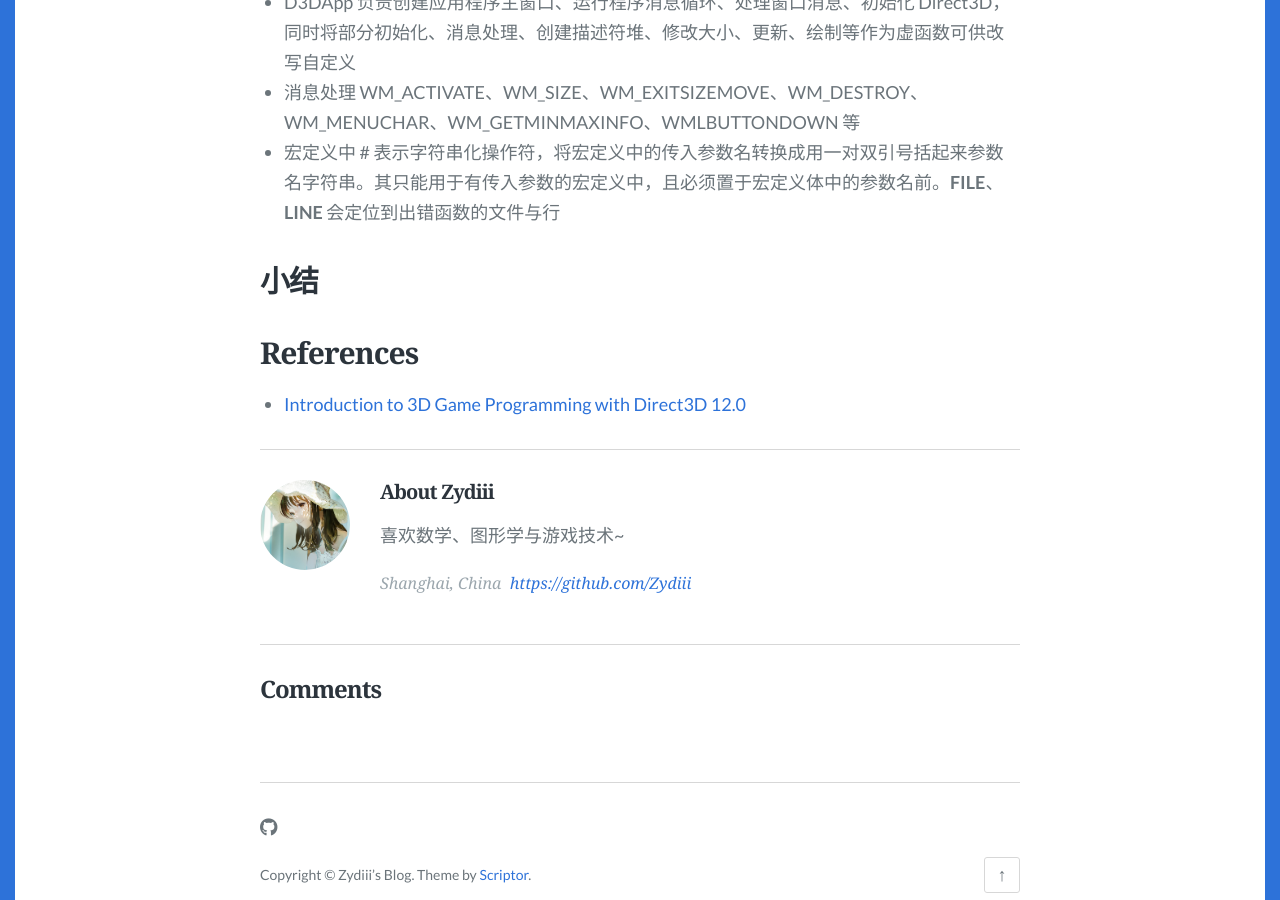
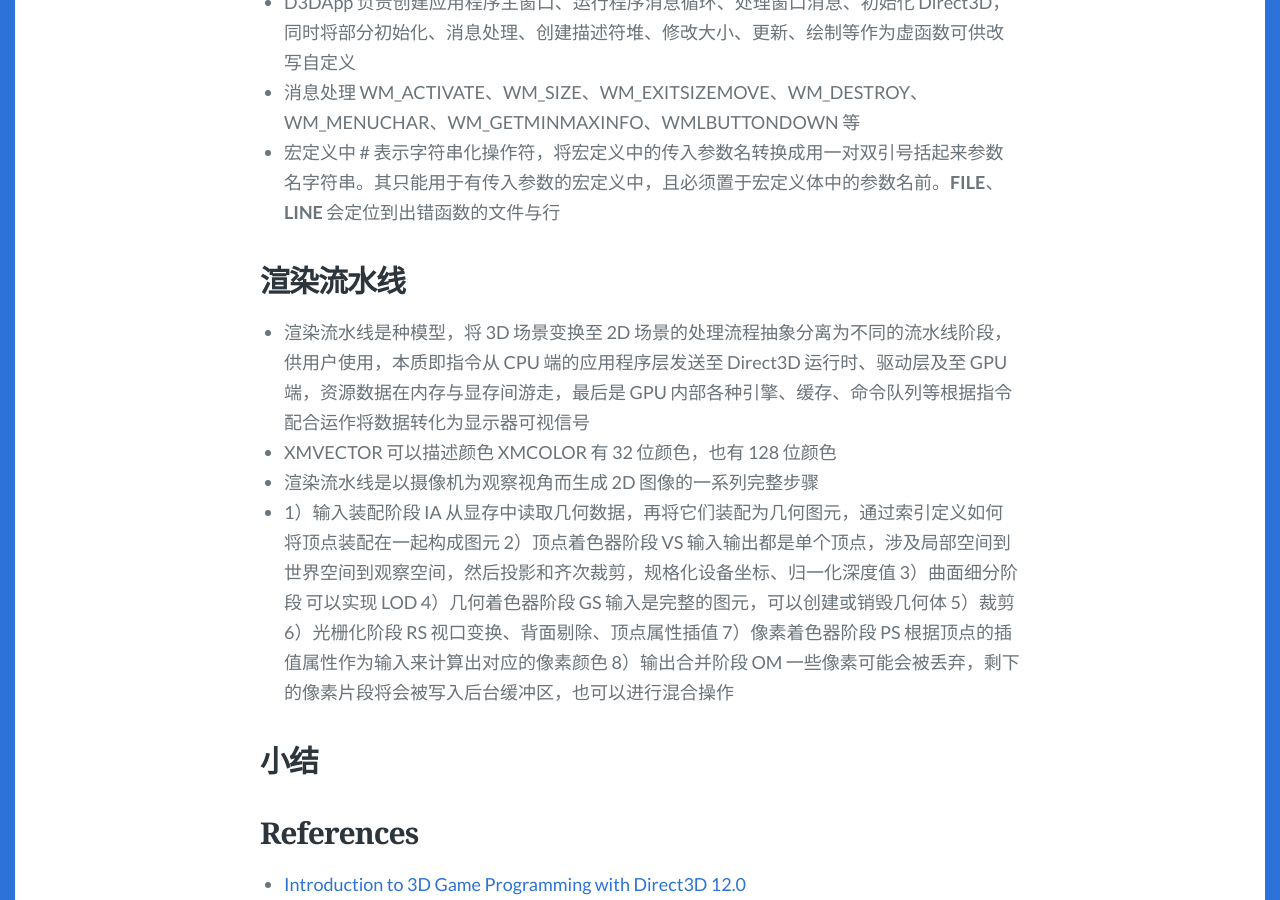
Before and after one commit to Zydiii/Zydiii.github.io, a Jekyll site: the page built from _posts/2023-1-5-DX12_0.md, in a window 1280 px wide and 900 px high, scrolled down 6892 px. Built offline with Jekyll 4.4.1, drawn with Linux system fonts in a browser that asks for light colours; some web fonts are replaced; comment, search, counter and statistics services are not loaded.

Commit message:
render pipeline

```diff
--- a/_posts/2023-1-5-DX12_0.md
+++ b/_posts/2023-1-5-DX12_0.md
@@ -93,6 +93,13 @@ tags: [DX12]
 - 消息处理 WM_ACTIVATE、WM_SIZE、WM_EXITSIZEMOVE、WM_DESTROY、WM_MENUCHAR、WM_GETMINMAXINFO、WMLBUTTONDOWN 等
 - 宏定义中 # 表示字符串化操作符，将宏定义中的传入参数名转换成用一对双引号括起来参数名字符串。其只能用于有传入参数的宏定义中，且必须置于宏定义体中的参数名前。__FILE__、__LINE__ 会定位到出错函数的文件与行
 
+## 渲染流水线
+
+- 渲染流水线是种模型，将 3D 场景变换至 2D 场景的处理流程抽象分离为不同的流水线阶段，供用户使用，本质即指令从 CPU 端的应用程序层发送至 Direct3D 运行时、驱动层及至 GPU 端，资源数据在内存与显存间游走，最后是 GPU 内部各种引擎、缓存、命令队列等根据指令配合运作将数据转化为显示器可视信号
+- XMVECTOR 可以描述颜色 XMCOLOR 有 32 位颜色，也有 128 位颜色
+- 渲染流水线是以摄像机为观察视角而生成 2D 图像的一系列完整步骤
+- 1）输入装配阶段 IA 从显存中读取几何数据，再将它们装配为几何图元，通过索引定义如何将顶点装配在一起构成图元 2）顶点着色器阶段 VS 输入输出都是单个顶点，涉及局部空间到世界空间到观察空间，然后投影和齐次裁剪，规格化设备坐标、归一化深度值 3）曲面细分阶段 可以实现 LOD 4）几何着色器阶段 GS 输入是完整的图元，可以创建或销毁几何体 5）裁剪 6）光栅化阶段 RS 视口变换、背面剔除、顶点属性插值 7）像素着色器阶段 PS 根据顶点的插值属性作为输入来计算出对应的像素颜色 8）输出合并阶段 OM 一些像素可能会被丢弃，剩下的像素片段将会被写入后台缓冲区，也可以进行混合操作
+
 ## 小结
 
 ## References
```
